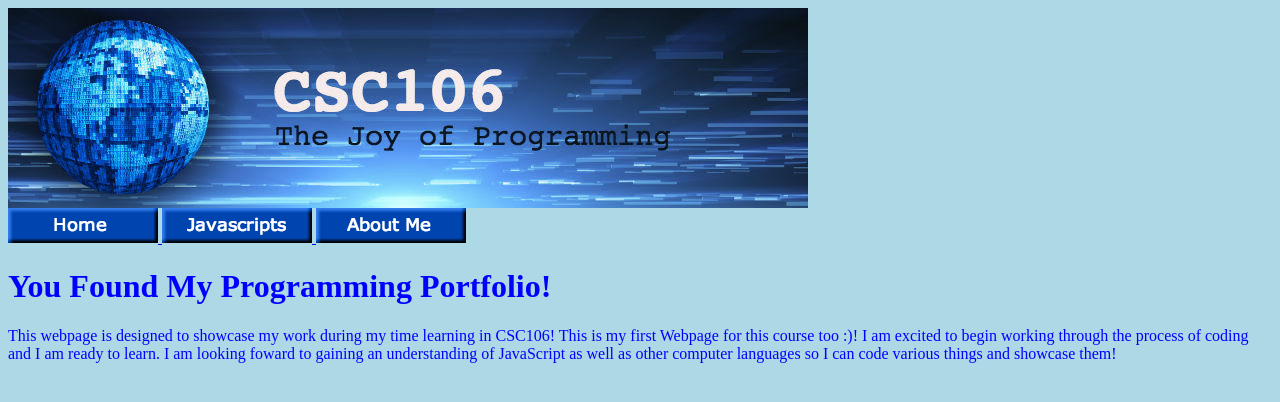
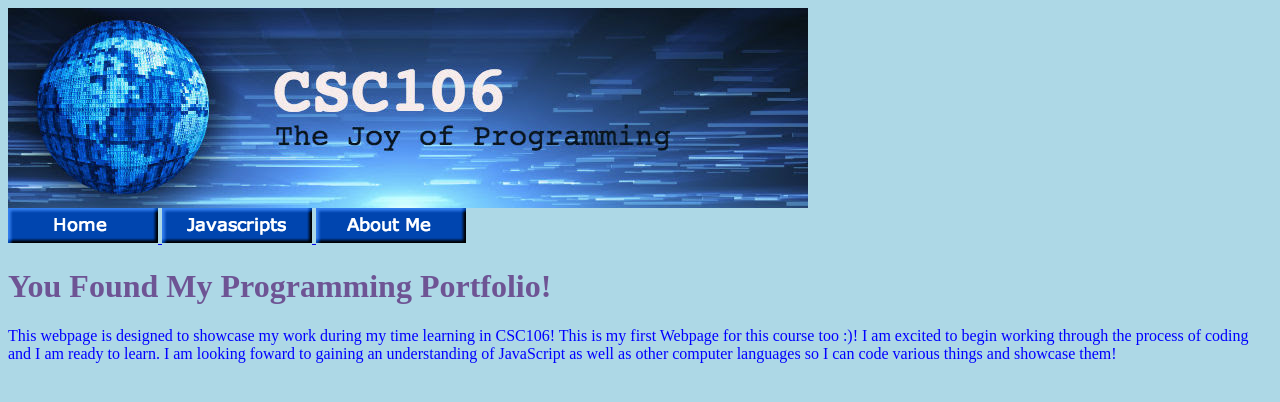
Before and after one commit to imanidukes/imanidukes.github.io, a plain HTML site: page test.html in a window 1280 px wide. Drawn offline with Linux system fonts and the light colour scheme.

Commit message:
Update styles.css

```diff
--- a/styles.css
+++ b/styles.css
@@ -5,7 +5,7 @@
      }
 
   h1 {
-   color: blue;
+   color: rgb(110, 84, 148);
   }
 
   p {
```
